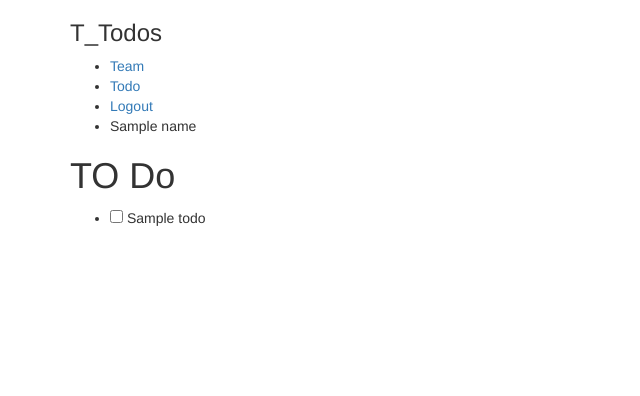
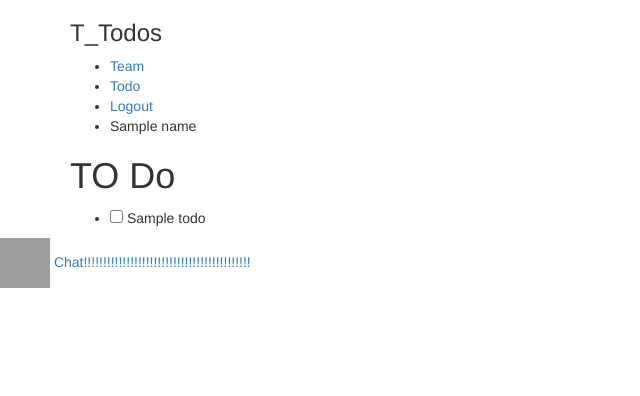
Before and after one commit to qkrwldns/t_todos, a Flask app: template templates/home.html in a window 1280 px wide. Shown: the top 396 px of the page, without its empty margins (0-640 px from the left). Run offline with Flask 3, Linux system fonts and the light colour scheme; the template is opened without the code that fills it: most values are stand-ins (such as "Sample title", 1, 10 or a date in 2020); some libraries are stand-ins or nearby versions; grey boxes are pictures that could not be loaded.

Commit message:
chat icon add

```diff
--- a/app.py
+++ b/app.py
@@ -311,8 +311,8 @@ def delete_team_member(user_id):
 # 채팅 라우트
 @app.route('/chat')
 def chat():
+    # Your chat page logic goes here
     return render_template('chat.html', current_page='chat')
-
 
 if __name__ == '__main__':
     app.run(debug=True)
--- a/templates/home.html
+++ b/templates/home.html
@@ -38,4 +38,8 @@
     {% endif %}
 
 </div>
+<a href="{{ url_for('chat') }}">
+    <img src="https://qkrwldns.github.io/assets/img/avatar.jpg" alt="Chat" style="width: 50px; height: 50px;">
+    Chat!!!!!!!!!!!!!!!!!!!!!!!!!!!!!!!!!!!!!!!!!!!
+</a>
 {% endblock %}
--- a/templates/team.html
+++ b/templates/team.html
@@ -42,4 +42,8 @@
         </div>
     </div>
 </div>
+<a href="{{ url_for('chat') }}">
+    <img src="https://qkrwldns.github.io/assets/img/avatar.jpg" alt="Chat" style="width: 50px; height: 50px;">
+    Chat!!!!!!!!!!!!!!!!!!!!!!!!!!!!!!!!!!!!!!!!!!!
+</a>
 {% endblock %}
--- a/templates/team_add.html
+++ b/templates/team_add.html
@@ -13,4 +13,8 @@
         <button type="submit" class="btn btn-success">Add</button>
     </form>
 </div>
+<a href="{{ url_for('chat') }}">
+    <img src="https://qkrwldns.github.io/assets/img/avatar.jpg" alt="Chat" style="width: 50px; height: 50px;">
+    Chat!!!!!!!!!!!!!!!!!!!!!!!!!!!!!!!!!!!!!!!!!!!
+</a>
 {% endblock %}
--- a/templates/team_edit.html
+++ b/templates/team_edit.html
@@ -16,4 +16,8 @@
         <button type="submit" class="btn btn-success">Save Changes</button>
     </form>
 </div>
+<a href="{{ url_for('chat') }}">
+    <img src="https://qkrwldns.github.io/assets/img/avatar.jpg" alt="Chat" style="width: 50px; height: 50px;">
+    Chat!!!!!!!!!!!!!!!!!!!!!!!!!!!!!!!!!!!!!!!!!!!
+</a>
 {% endblock %}
```
Also changed, not shown: templates/base.html (+3 -6 lines).
